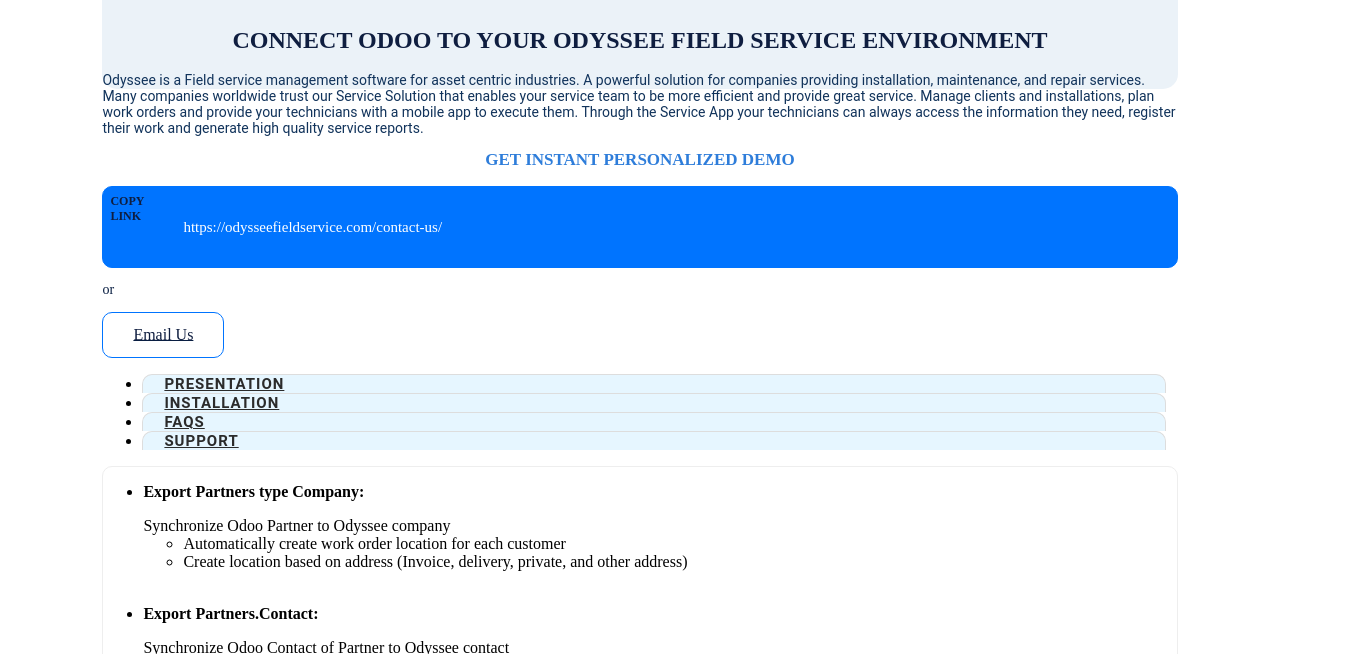
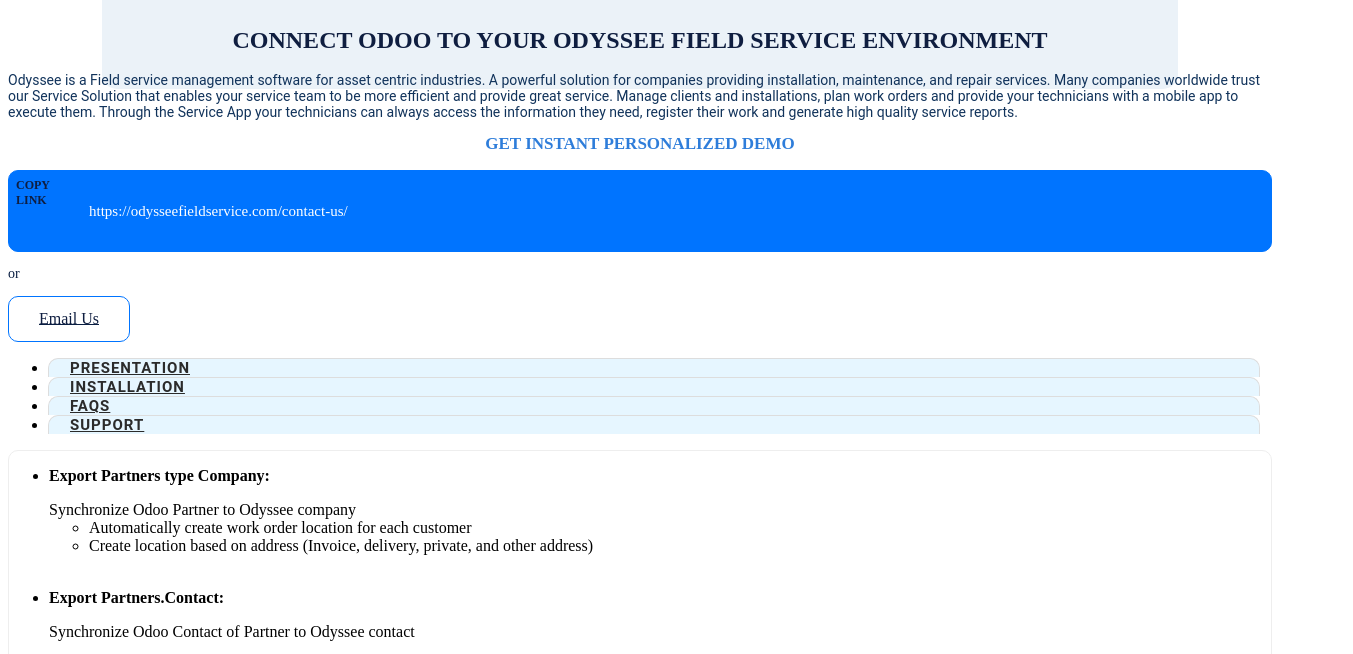
Before and after one commit to pbcuongk27/odyssee-field-service-odoo-connector, a plain HTML site: page odyssee-field-service-odoo-connector/static/description/index.html in a window 1280 px wide. Shown: the part 111-765 px from the top of the page, 1353 px wide, since content can reach past the window. Drawn offline with Linux system fonts and the light colour scheme.

Commit message:
ASG-1903 Odoo Marketplace: Presentation (update)

```diff
--- a/odyssee-field-service-odoo-connector/static/description/index.html
+++ b/odyssee-field-service-odoo-connector/static/description/index.html
@@ -1,4 +1,4 @@
-<div class="oe_container mt32 mb32" style="margin-left:calc(-42vw + 50%); width:84vw;">
+<div>
     <section class="oe_container pt16 mt16" style="margin-left:calc(-42vw + 50%); width:84vw; background-color: transparent;">
         <div class="row o_equal_col_sm" style="max-width:1540px; margin:0 auto; background-color:#ebf2f8; padding-bottom:92px; border-radius:15px">
             <div class="" style="display:block; margin:0 auto; max-width:330px; width:80%"><span style="width:100%; display:inline-block"> <img class="img img-responsive mt24 mb8" src="ods_odoo_logo.png" style="display:block; margin:0 auto"> </span>
```
